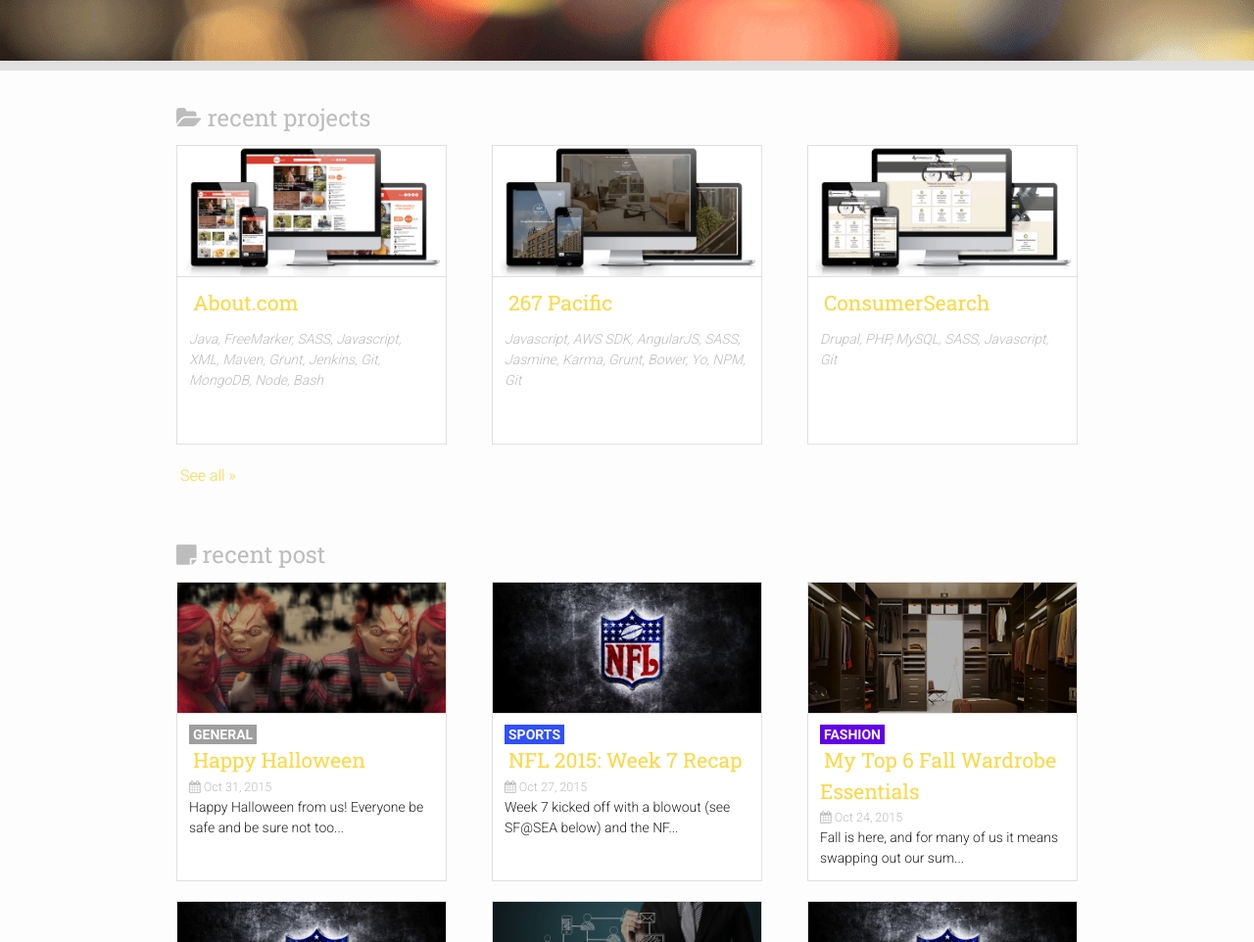
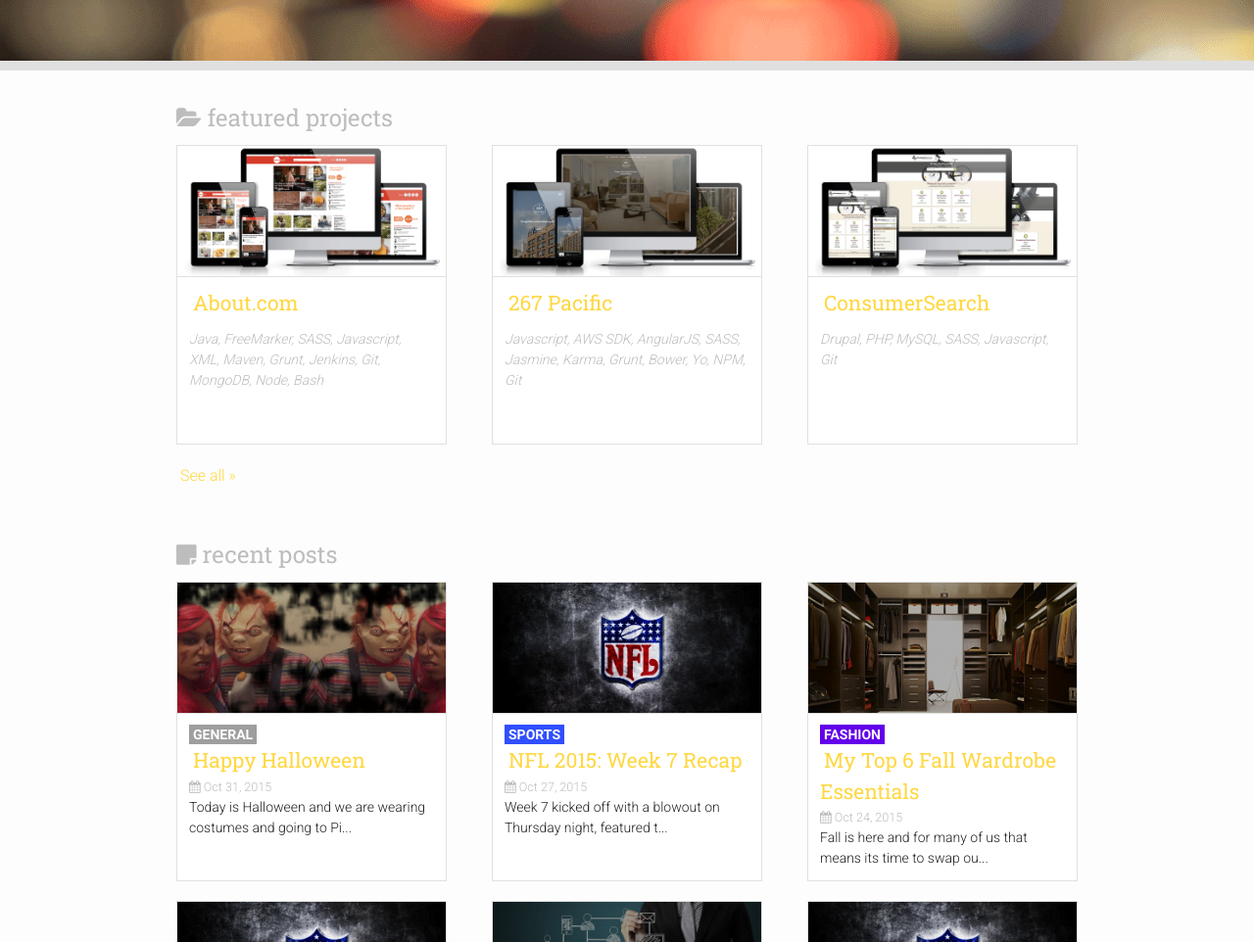
Before and after one commit to jleajones/jleajones.github.com, a Jekyll site: the page built from index.html, in a window 1280 px wide and 1400 px high. Shown: the part 438-1400 px from the top of the window at 98% size. Built offline with Jekyll 4.4.1, drawn with Linux system fonts in a browser that asks for light colours.

Commit message:
updated content, and allowed cards to handle html

```diff
--- a/_includes/postExcerpt.html
+++ b/_includes/postExcerpt.html
@@ -1,4 +1,4 @@
-<li class="animate {{ include.post.category }} {%if include.index > 1 and include.last  == 0 %}last{% endif %}" data-text="{{ include.post.excerpt | strip_html | strip_newlines }}" data-url="{{ include.post.url | prepend: site.baseurl }}">
+<li class="animate {{ include.post.category }} {%if include.index > 1 and include.last  == 0 %}last{% endif %}" data-text="{{ include.post.excerpt | escape | strip_newlines }}" data-url="{{ include.post.url | prepend: site.baseurl }}">
     <figure>
         {% if include.post.image %}
         <a href="{{ include.post.url | prepend: site.baseurl }}"><img src="/assets/images/{{ include.post.image }}" class="{{ include.imageClass }}"/></a> {% endif %}
@@ -12,7 +12,7 @@
             {% if include.truncate %}
                 <p>{{ include.post.excerpt | strip_html | strip_newlines | truncate: 65 }}</p>
             {% else %}
-                <p>{{ include.post.excerpt | strip_html | strip_newlines }}</p>
+                <p>{{ include.post.excerpt | strip_newlines }}</p>
             {% endif %}
 
         </figcaption>
--- a/_posts/2015-10-24-mens-must-haves-for-fall.md
+++ b/_posts/2015-10-24-mens-must-haves-for-fall.md
@@ -5,7 +5,7 @@
 category: fashion
 image: fall_fashion_essentials_2015.png
 ---
-Fall is here, and for many of us it means swapping out our summer clothes for fall/winter clothes.  For some of us it may mean new clothes.  Either way, here are my top 5 must have pieces for this fall.
+Fall is here and for many of us that means its time to swap out our spring/summer clothes for fall/winter clothes.  For others it may mean a brand new wardrobe.  Either way, here are my top 6 must have pieces this fall for men.
 
 ##Trench Coats
 
--- a/_posts/2015-10-27-nfl-week-7-2015.md
+++ b/_posts/2015-10-27-nfl-week-7-2015.md
@@ -5,7 +5,7 @@
 category: sports
 image: nfl_recap.png
 ---
-Week 7 kicked off with a blowout (see SF@SEA below) and the NFL's 2nd game in London Town, featuring the Buffalo Bills vs the Jacksonville Jaguars.
+Week 7 kicked off with a blowout on Thursday night, featured the the NFL's 2nd game in London Town which only aired on Yahoo, and a few nail bitters that came down to the wire.  Good news though, the <a href="https://twitter.com/search?q=%23pats" target="_blank">#PATS</a> held off the Jets are still undefeated!
 
 
 ###Fantasy Update
--- a/_posts/2015-10-31-halloween-2015.md
+++ b/_posts/2015-10-31-halloween-2015.md
@@ -5,4 +5,4 @@
 category: general
 image: halloween_2015.png
 ---
-Happy Halloween from us!  Everyone be safe and be sure not too eat to much candy.
+Today is Halloween and we are wearing costumes and going to <a href="http://pieroffear.com/" target="_blank">Pier of Fear</a>!  We've had many discussions about dressing up previous years, but it just never happened.  This year we decided to make it happen &ndash; Sexy Chucky and Chucky.
--- a/assets/js/card.js
+++ b/assets/js/card.js
@@ -22,7 +22,7 @@
 };
 
 Card.fx.onHandler = function () {
-    this.$text.text(this.fullText);
+    this.$text.html(this.fullText);
     $('<a href="' + this.url + '" class="read-more">Read More &raquo;</a>').insertAfter(this.$text);
 };
 
--- a/index.html
+++ b/index.html
@@ -9,7 +9,7 @@
 
 <div class="wrapper">
     <div class="widget">
-        <h3><i class="fa fa-folder-open"></i> recent projects</h3>
+        <h3><i class="fa fa-folder-open"></i> featured projects</h3>
         <ul class="cards no-list-style">
             {% assign sorted_projects = site.projects | sort:'created' | reverse: %}
 
@@ -24,7 +24,7 @@
     </div>
 
     <div class="widget">
-        <h3><i class="fa fa-sticky-note"></i> recent post</h3>
+        <h3><i class="fa fa-sticky-note"></i> recent posts</h3>
         <ul class="cards no-list-style">
             {% for post in site.posts | limit: 6 %}
                 {% assign is_last = forloop.index | modulo: 3 %}
```
